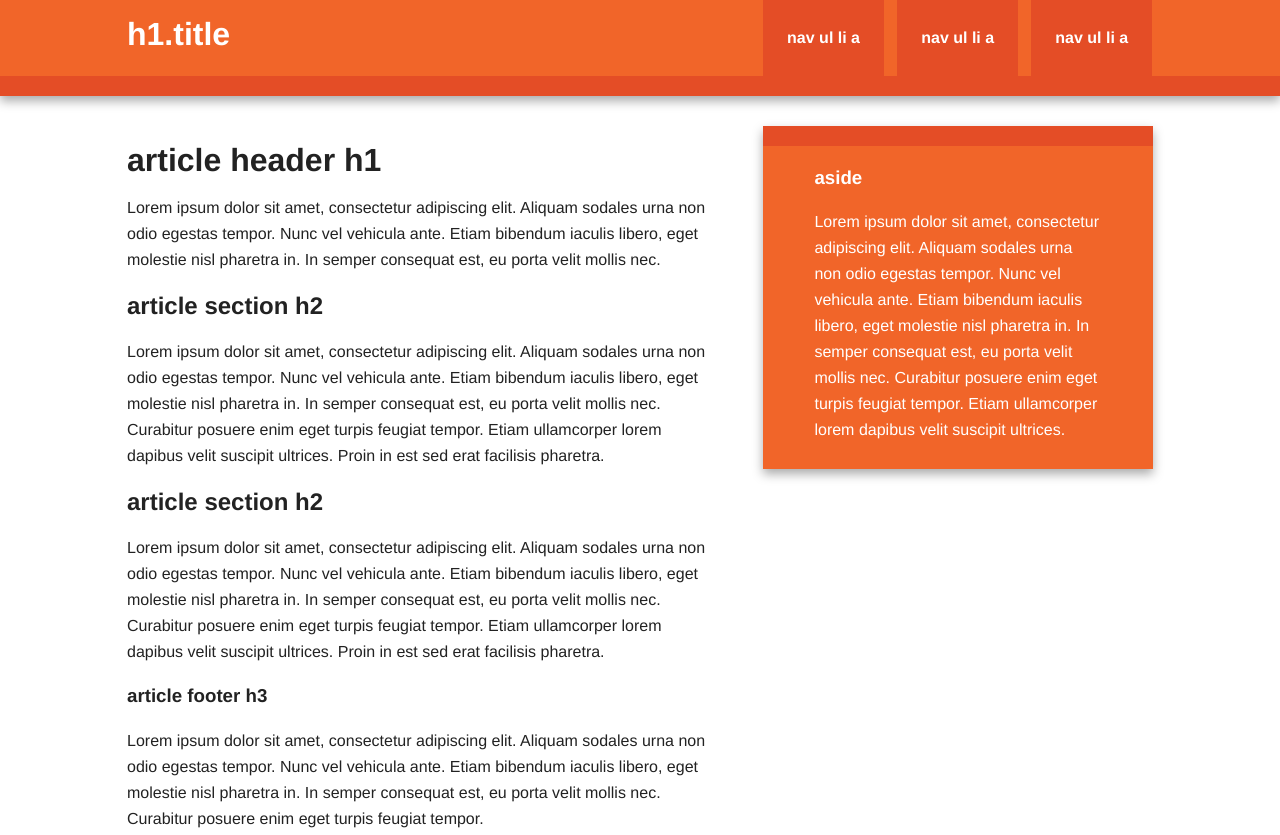
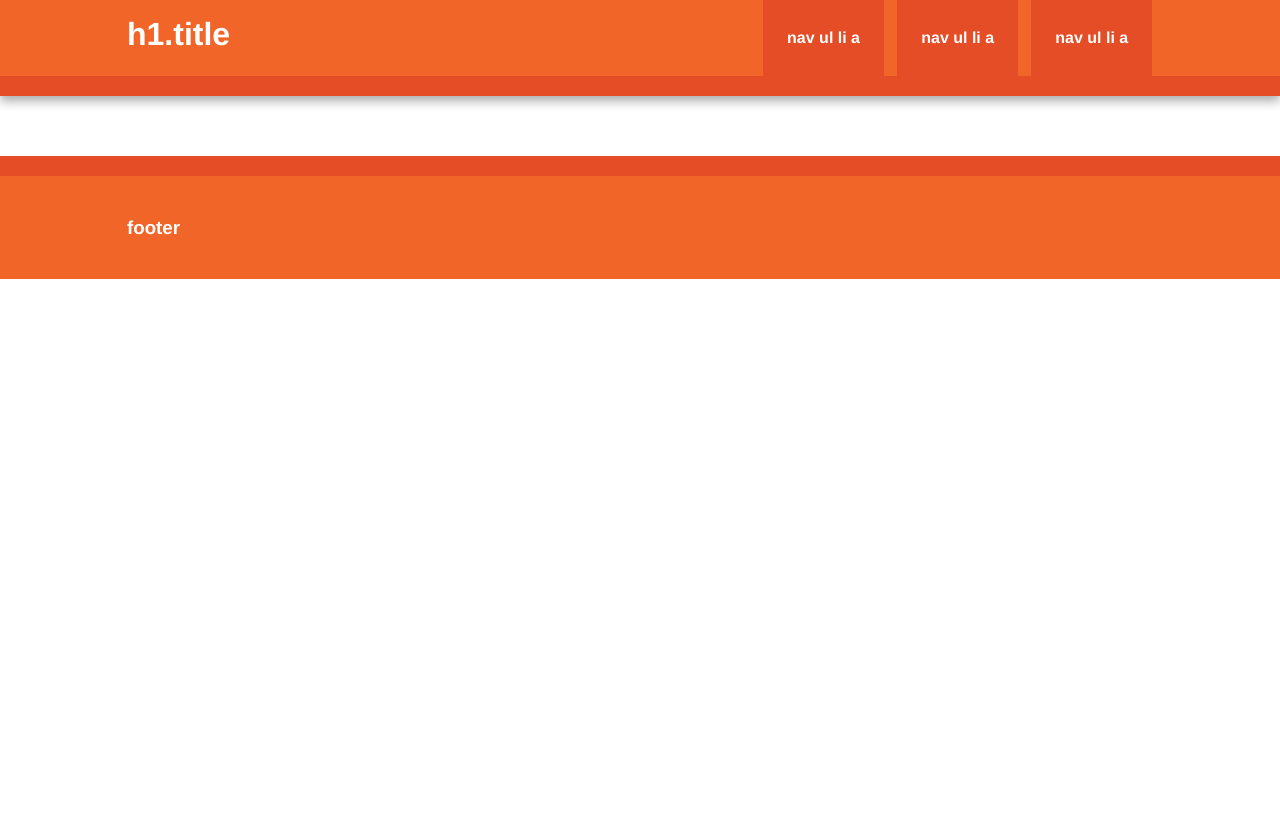
Before and after one commit to gonzovilla/gonzovilla.github.io, a plain HTML site: page index.html in a window 1280 px wide. Shown: the top 835 px of the page. After the commit the page ends 800 px from the top, so only its background shows below. Drawn offline with nearby package versions, Linux system fonts and the light colour scheme.

Commit message:
Deleted content on index.html

```diff
--- a/index.html
+++ b/index.html
@@ -36,29 +36,7 @@
         <div class="main-container">
             <div class="main wrapper clearfix">
 
-                <article>
-                    <header>
-                        <h1>article header h1</h1>
-                        <p>Lorem ipsum dolor sit amet, consectetur adipiscing elit. Aliquam sodales urna non odio egestas tempor. Nunc vel vehicula ante. Etiam bibendum iaculis libero, eget molestie nisl pharetra in. In semper consequat est, eu porta velit mollis nec.</p>
-                    </header>
-                    <section>
-                        <h2>article section h2</h2>
-                        <p>Lorem ipsum dolor sit amet, consectetur adipiscing elit. Aliquam sodales urna non odio egestas tempor. Nunc vel vehicula ante. Etiam bibendum iaculis libero, eget molestie nisl pharetra in. In semper consequat est, eu porta velit mollis nec. Curabitur posuere enim eget turpis feugiat tempor. Etiam ullamcorper lorem dapibus velit suscipit ultrices. Proin in est sed erat facilisis pharetra.</p>
-                    </section>
-                    <section>
-                        <h2>article section h2</h2>
-                        <p>Lorem ipsum dolor sit amet, consectetur adipiscing elit. Aliquam sodales urna non odio egestas tempor. Nunc vel vehicula ante. Etiam bibendum iaculis libero, eget molestie nisl pharetra in. In semper consequat est, eu porta velit mollis nec. Curabitur posuere enim eget turpis feugiat tempor. Etiam ullamcorper lorem dapibus velit suscipit ultrices. Proin in est sed erat facilisis pharetra.</p>
-                    </section>
-                    <footer>
-                        <h3>article footer h3</h3>
-                        <p>Lorem ipsum dolor sit amet, consectetur adipiscing elit. Aliquam sodales urna non odio egestas tempor. Nunc vel vehicula ante. Etiam bibendum iaculis libero, eget molestie nisl pharetra in. In semper consequat est, eu porta velit mollis nec. Curabitur posuere enim eget turpis feugiat tempor.</p>
-                    </footer>
-                </article>
 
-                <aside>
-                    <h3>aside</h3>
-                    <p>Lorem ipsum dolor sit amet, consectetur adipiscing elit. Aliquam sodales urna non odio egestas tempor. Nunc vel vehicula ante. Etiam bibendum iaculis libero, eget molestie nisl pharetra in. In semper consequat est, eu porta velit mollis nec. Curabitur posuere enim eget turpis feugiat tempor. Etiam ullamcorper lorem dapibus velit suscipit ultrices.</p>
-                </aside>
 
             </div> <!-- #main -->
         </div> <!-- #main-container -->
```
